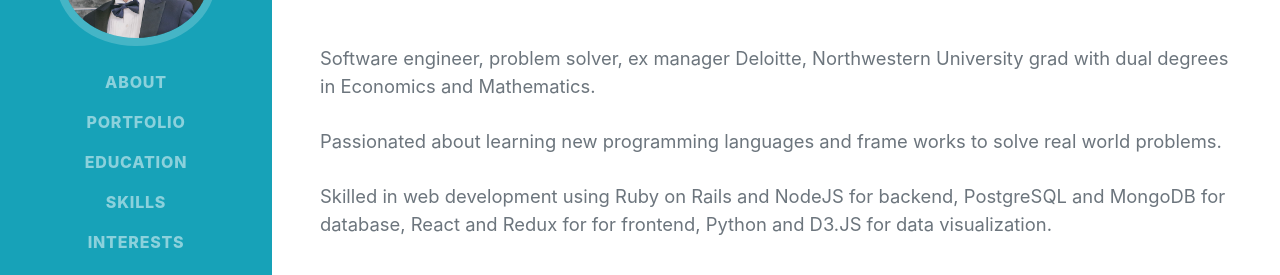
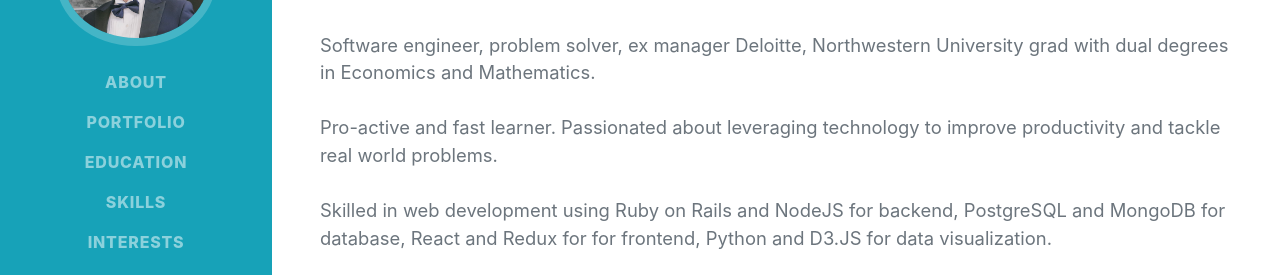
Before and after one commit to caroger/portfolio, a plain HTML site: page index.html in a window 1280 px wide. Shown: the part 296-571 px from the top of the page. Drawn offline with nearby package versions, Linux system fonts and the light colour scheme; a web font is replaced by a local one.

Commit message:
update intro paragraph

```diff
--- a/index.html
+++ b/index.html
@@ -73,7 +73,7 @@
                     Northwestern University grad with dual degrees in
                     Economics and Mathematics.</br></br>
 
-                    Passionated about learning new programming languages and frame works to solve real world
+                    Pro-active and fast learner. Passionated about leveraging technology to improve productivity and tackle real world
                     problems.</br></br>
 
                     Skilled in web development using Ruby on Rails and NodeJS for backend, PostgreSQL and MongoDB for
```
